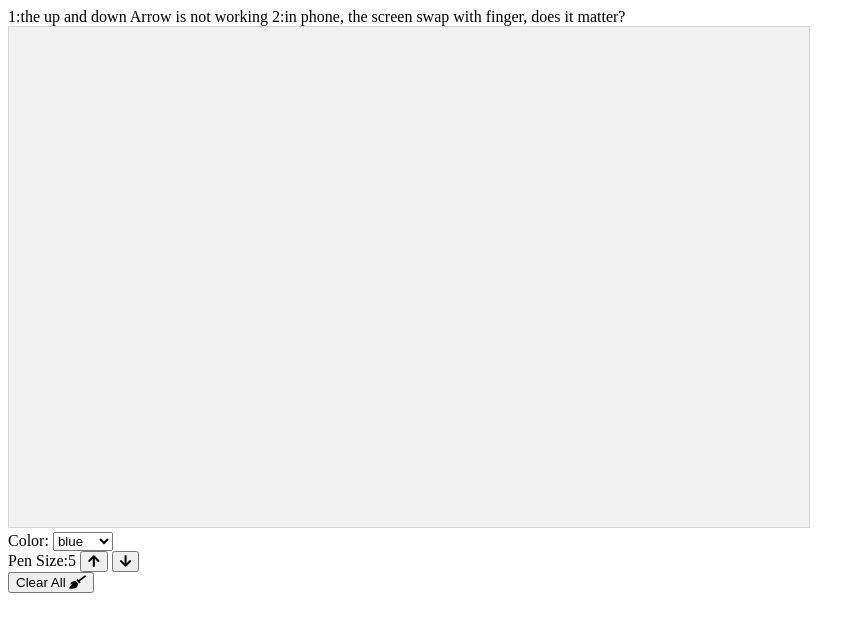
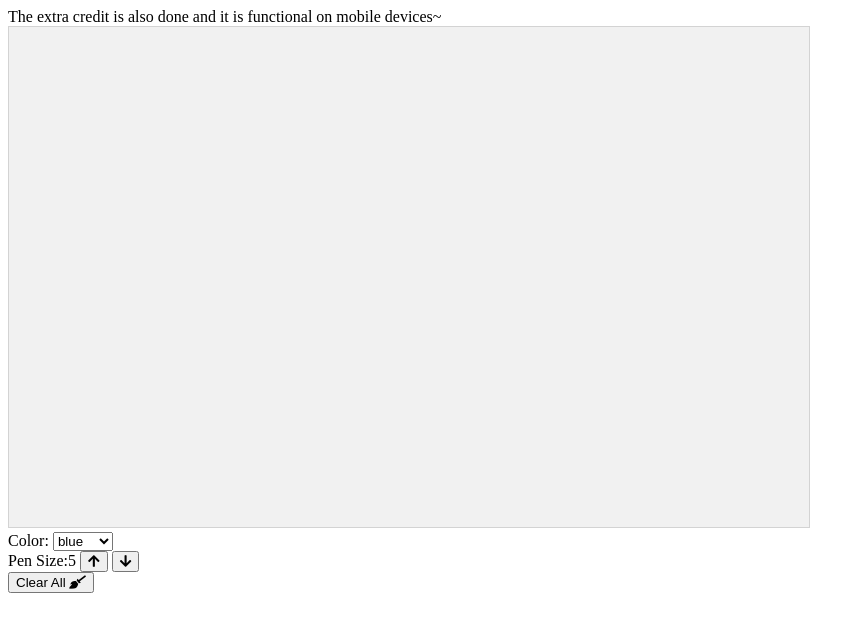
Before and after one commit to xqinglin/drawcanvas, a plain HTML site: page index.html in a window 1280 px wide. Shown: the whole page, without its empty margins (0-865 px from the left). Drawn offline with Linux system fonts and the light colour scheme.

Commit message:
Update index.html

```diff
--- a/index.html
+++ b/index.html
@@ -13,9 +13,8 @@ canvas {
 </head>
 <body>
     <div>
-        1:the up and down Arrow is not working
-        2:in phone, the screen swap with finger, does it matter?
-      </div>
+        The extra credit is also done and it is functional on mobile devices~
+     </div>
   <canvas id="myCanvas" width="800" height="500"></canvas>
   <div>
   <div>
```
